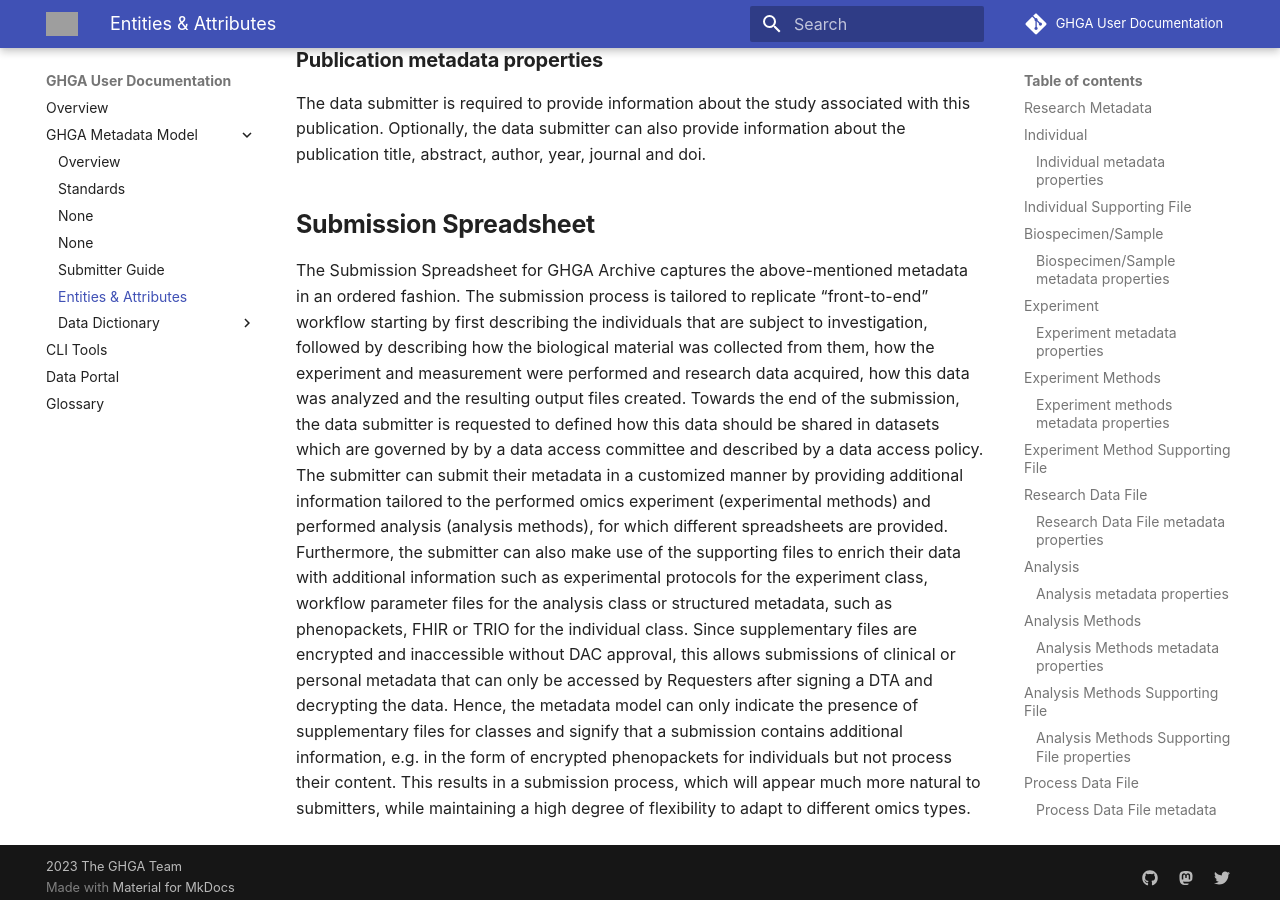
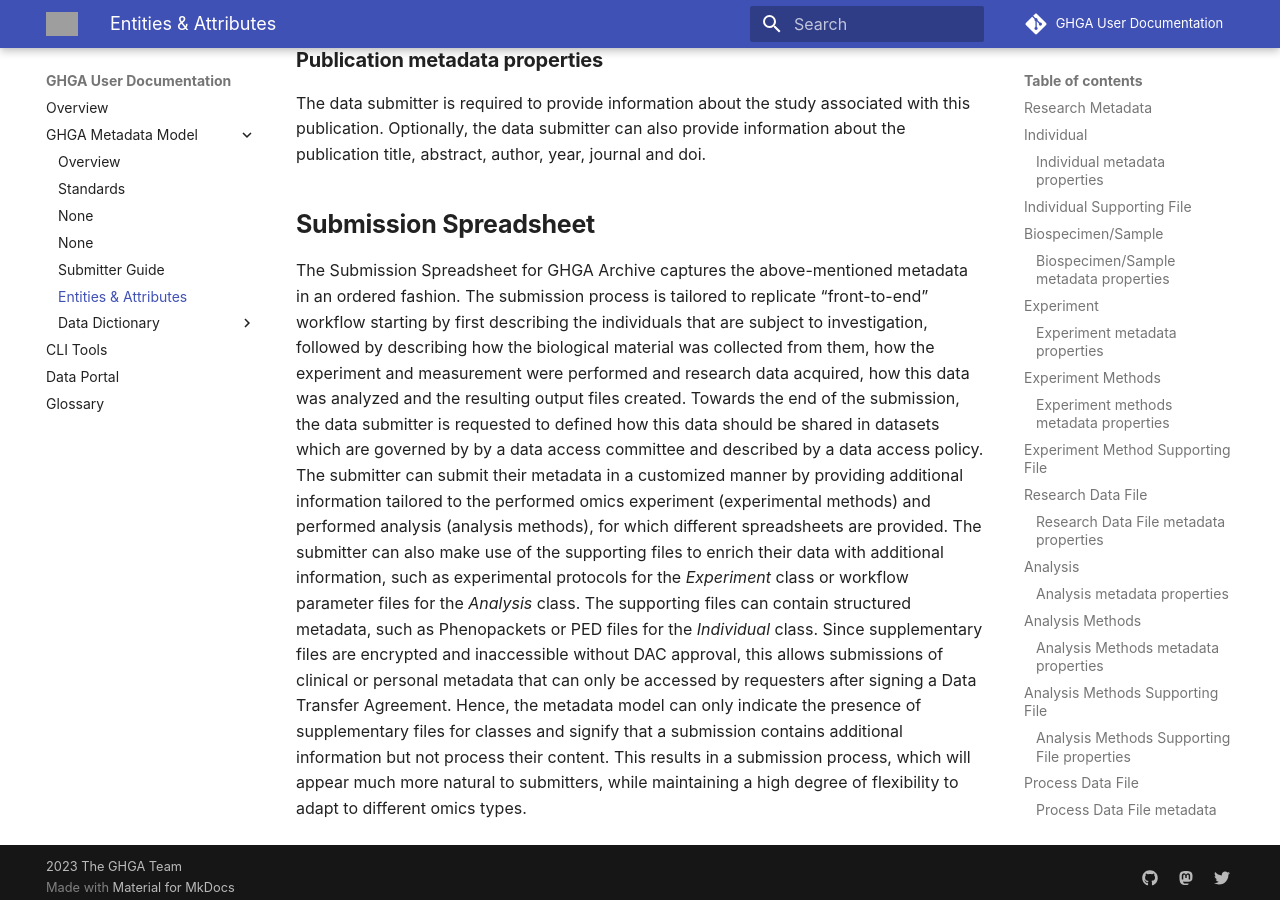
Before and after one commit to ghga-de/docs.ghga.de, an MkDocs documentation site: the page built from user_docs/metadata/entities.md, in a window 1280 px wide and 900 px high, scrolled down 6326 px. Built offline with MkDocs 1.6.1 and Material for MkDocs 9.7.7, drawn with Linux system fonts in a browser that asks for light colours; comment, search, counter and statistics services are not loaded; grey boxes are pictures that could not be loaded.

Commit message:
Update user_docs/metadata/entities.md
Co-authored-by: Karoline Mauer <105430060+mauerk@users.noreply.github.com>

```diff
--- a/user_docs/metadata/entities.md
+++ b/user_docs/metadata/entities.md
@@ -144,5 +144,5 @@ The data submitter is required to provide information about the study associated
 
 The Submission Spreadsheet for GHGA Archive captures the above-mentioned metadata in an ordered fashion. The submission process is tailored to replicate “front-to-end” workflow starting by first describing the individuals that are subject to investigation, followed by describing how the biological material was collected from them, how the experiment and measurement were performed and research data acquired, how this data was analyzed and the resulting output files created. Towards the end of the submission, the data submitter is requested to defined how this data should be shared in datasets which are governed by by a data access committee and described by a data access policy.
 The submitter can submit their metadata in a customized manner by providing additional information tailored to the performed omics experiment (experimental methods) and performed analysis (analysis methods), for which different spreadsheets are provided.
-Furthermore, the submitter can also make use of the supporting files to enrich their data with additional information such as experimental protocols for the experiment class, workflow parameter files for the analysis class or structured metadata, such as phenopackets, FHIR or TRIO for the individual class. Since supplementary files are encrypted and inaccessible without DAC approval, this allows submissions of clinical or personal metadata that can only be accessed by Requesters after signing a DTA and decrypting the data. Hence, the metadata model can only indicate the presence of supplementary files for classes and signify that a submission contains additional information, e.g. in the form of encrypted phenopackets for individuals but not process their content.
+The submitter can also make use of the supporting files to enrich their data with additional information, such as experimental protocols for the *Experiment* class or workflow parameter files for the *Analysis* class. The supporting files can contain structured metadata, such as Phenopackets or PED files for the *Individual* class. Since supplementary files are encrypted and inaccessible without DAC approval, this allows submissions of clinical or personal metadata that can only be accessed by requesters after signing a Data Transfer Agreement. Hence, the metadata model can only indicate the presence of supplementary files for classes and signify that a submission contains additional information but not process their content.
 This results in a submission process, which will appear much more natural to submitters, while maintaining a high degree of flexibility to adapt to different omics types.
```
